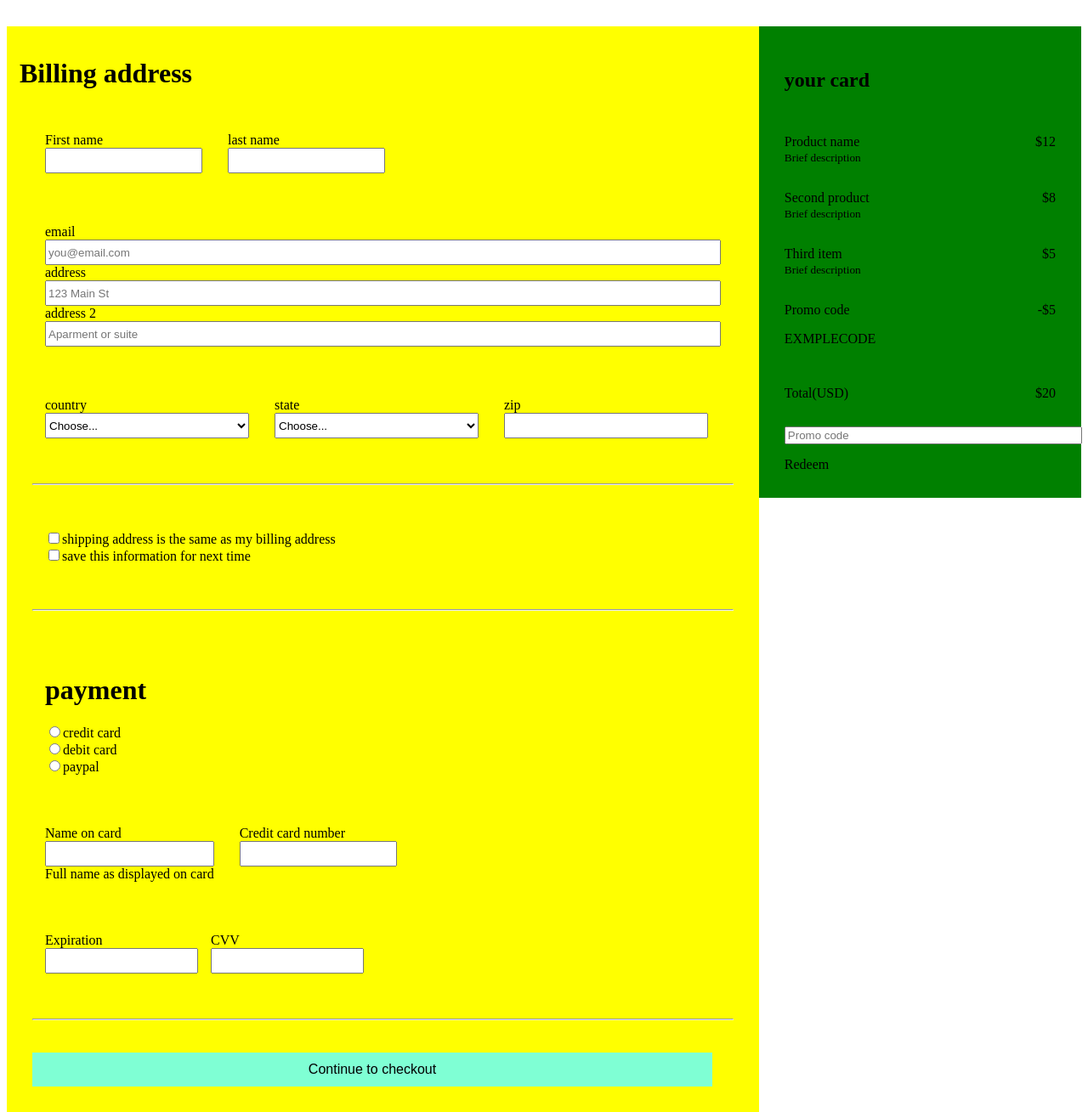
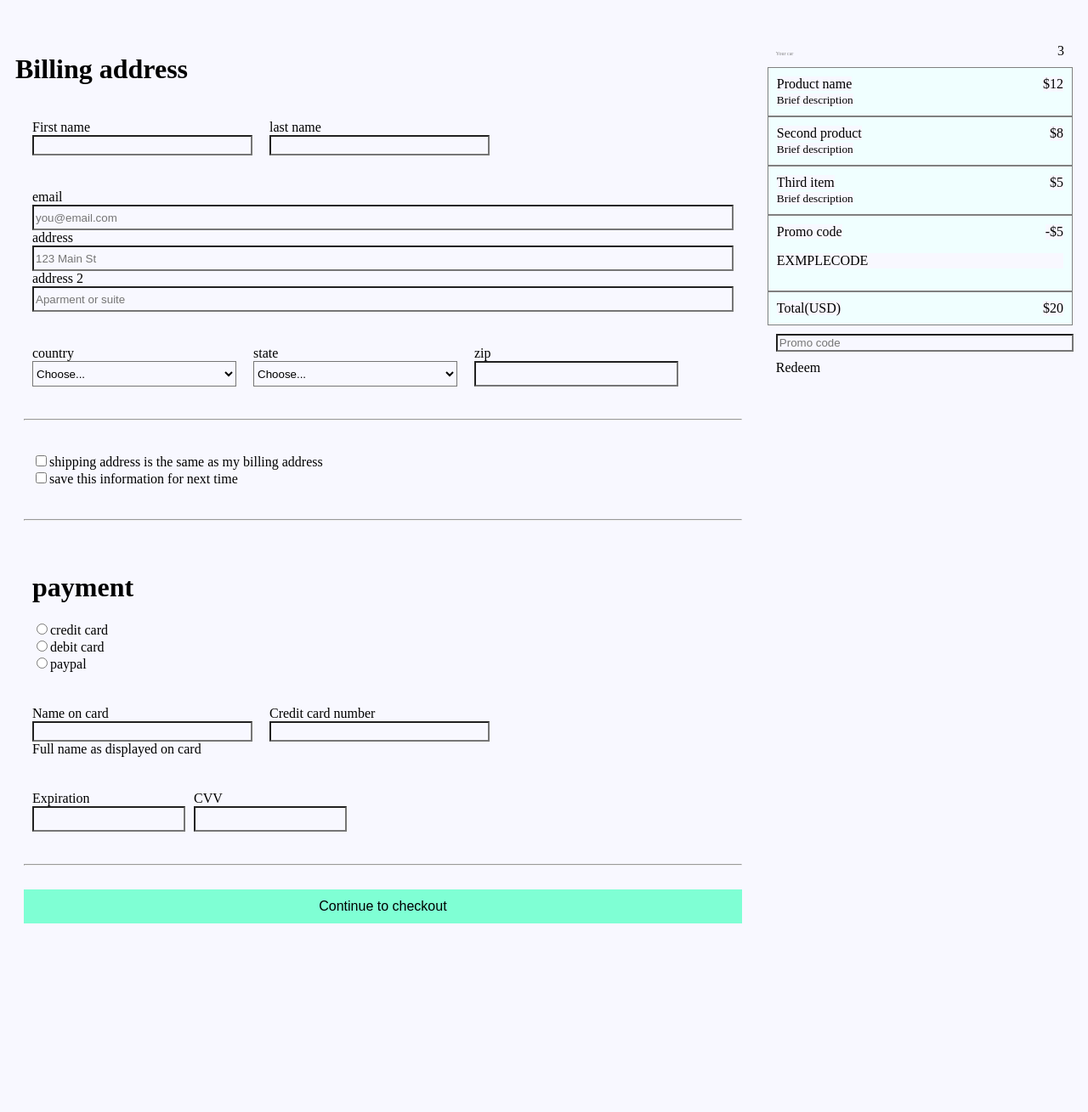
Before and after one commit to furuIntern/furu-intern-tan, a PHP site: page / in a window 1280 px wide. Shown: the part 155-1464 px from the top of the page at 85% size. After the commit the page ends 1242 px from the top, so only its background shows below. Run offline with PHP 8.4, Linux system fonts and the light colour scheme.

Commit message:
five commit

```diff
--- a/INDEX.HTML
+++ b/INDEX.HTML
@@ -12,7 +12,10 @@
     <body >
         <!--sheet 1-->
         <div class="box1" >
-            <div><h2>your card</h1></div>
+            <div>
+                <span style="font-size: 10% ; color:gray">Your car</span>
+                <span class="number">3</span>
+            </div>
             <ul style="list-style-type: none">
                 <li style="display:block">
                     <div class="collapse">
@@ -31,7 +34,7 @@
                     </div>
                 </li>
                 <li>
-                    <div>
+                    <div class="collapse">
                         <span>Third item</span>
                         <span class="number">$5</span>
                         <br>
@@ -76,7 +79,7 @@
                 </div>
                 <div class="fixfloat" ></div>
                 <div class="max" >
-                    <div>
+                    <div >
                         email<br>
                         <input class="sizebox" type="text" name ="email" placeholder="you@email.com"/>
                         <br>
@@ -87,6 +90,7 @@
                         <input class="sizebox" type="text" name="address 2" placeholder="Aparment or suite"/>
                     </div>
                 </div>
+
                 <div class="max">
                     <div style="float:left">
                         country<br>
--- a/style.css
+++ b/style.css
@@ -1,7 +1,7 @@
 
             *  {
                 box-sizing:border-box;
-
+                background: ghostwhite;
             }
             .sizebox3in1{
                 width:240px;
@@ -9,30 +9,29 @@
             }
             .sizebox2in1{
                 width: 100%;
-                height:30px;
-
+                padding: 5px 5px 0px 73px;
             }
             .sizebox{
                 width: 100%;
                 height: 30px;
             }
             div{
-               padding: 15px;
-               size: 20px;
+               padding: 10px;
+               background: ghostwhite;
             }
             .box1{
                 width:30%;
                 float:right;
-                background-color: green;
+                background: ghostwhite;;
             }
             .box2{
                 width:70%;
                 float:right;
-                background-color: yellow;
+                background: ghostwhite;;
 
             }
             .stylebutton{
-                width:800px;
+                width:100%;
                 background-color: aquamarine;
                 border: 1px solid aquamarine;
                 height:40px;
@@ -70,3 +69,8 @@
             .max{
                 width:100%;
             }
+            .collapse{
+                border: 1px solid gray;
+                background-color: azure;
+                border-collapse: collapse;
+            }
```
